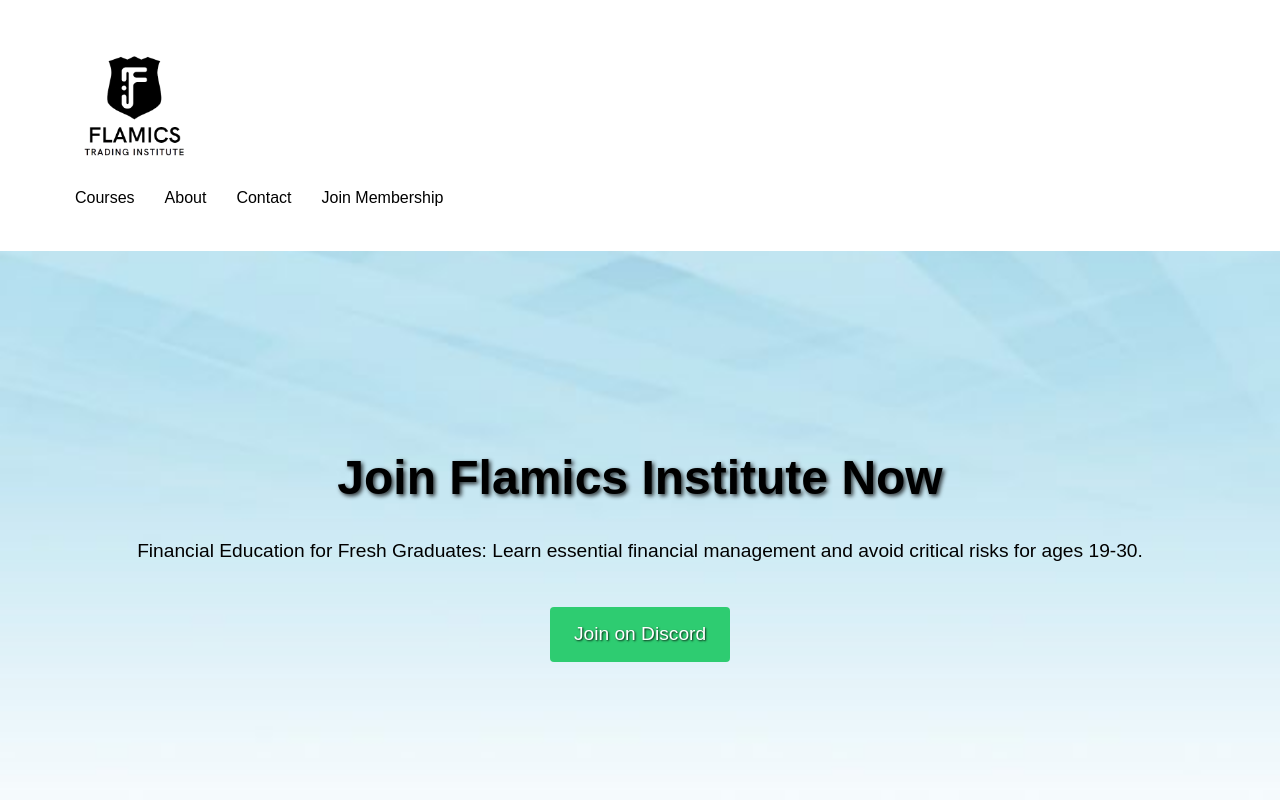
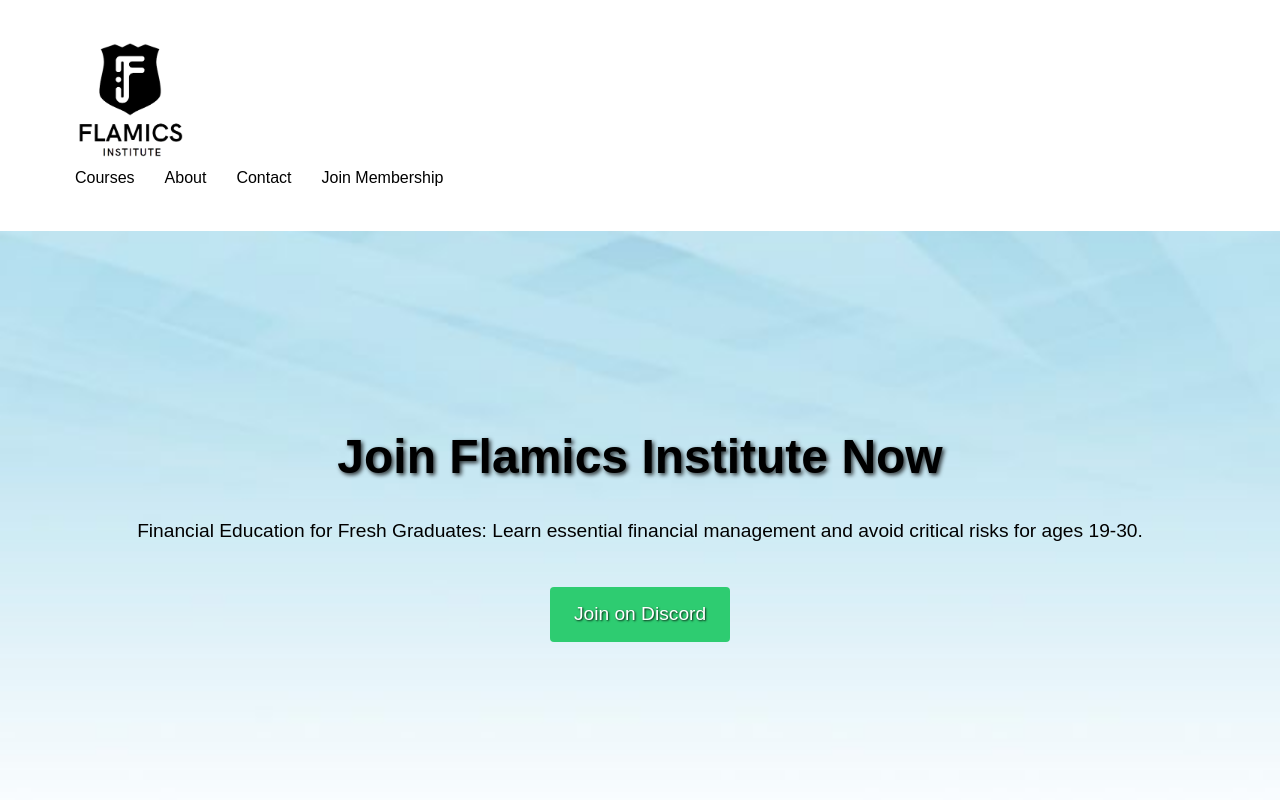
Before and after one commit to laflamics/gagal2, a plain HTML site: page index.html in a window 1280 px wide. Shown: the top 800 px of the page. Drawn offline with Linux system fonts and the light colour scheme.

Commit message:
Update index.html

```diff
--- a/index.html
+++ b/index.html
@@ -146,7 +146,7 @@
 <body>
     <header>
         <div class="container">
-            <img src="FTI Logo.png" alt="FTI Logo" class="logo">
+            <img src="flamics.png" alt="flamics" class="logo">
             <nav>
                 <ul>
                     <li><a href="#courses">Courses</a></li>
```
